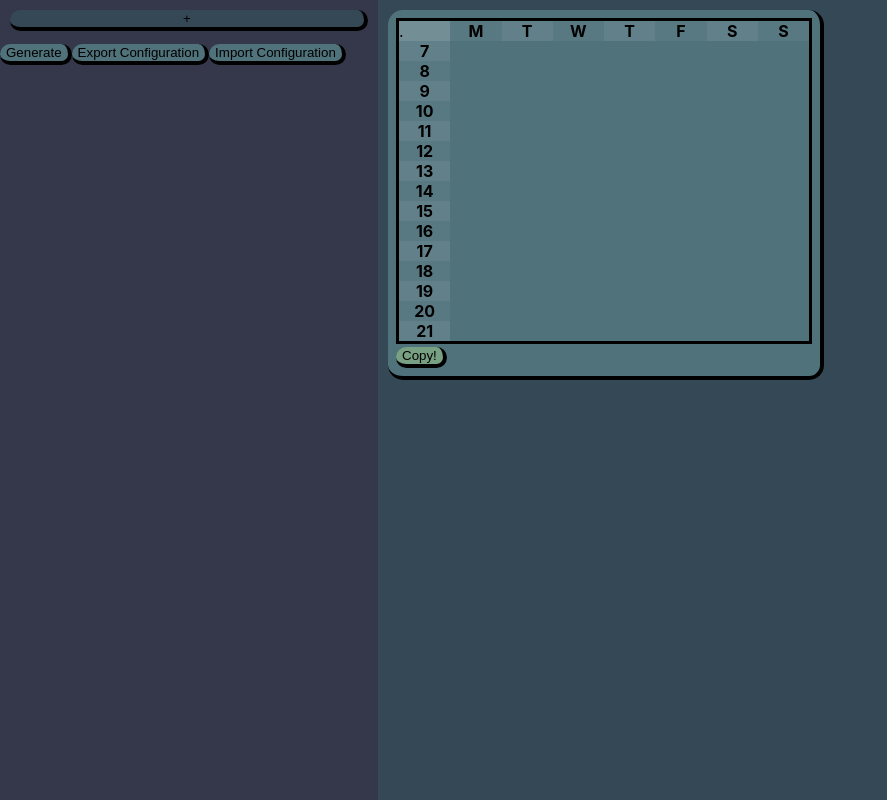
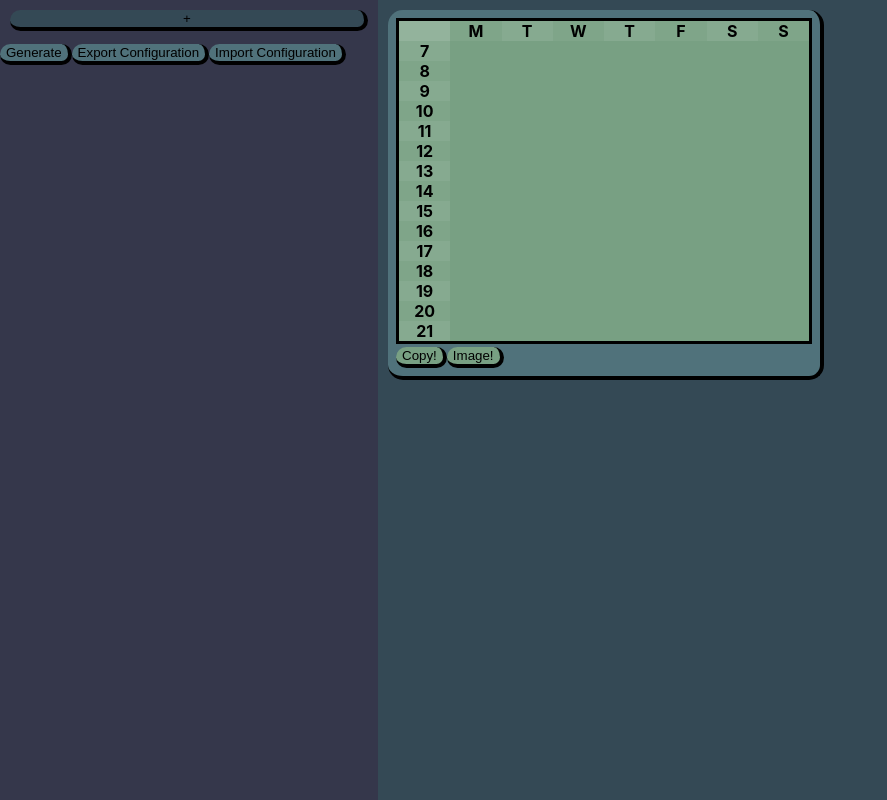
Before and after one commit to Kimbix/HorariosPlusPlus, a React (Create React App) app: page / in a window 1280 px wide. Both pictures are taken after a click on the button "Generate". Shown: the whole page, without its empty margins (0-887 px from the left). Built offline with nearby package versions, Linux system fonts and the light colour scheme.

Commit message:
feat: export as image added

```diff
--- a/package.json
+++ b/package.json
@@ -7,6 +7,8 @@
     "@testing-library/jest-dom": "^6.6.3",
     "@testing-library/react": "^16.2.0",
     "@testing-library/user-event": "^13.5.0",
+    "dom-to-image": "^2.6.0",
+    "file-saver": "^2.0.5",
     "react": "^19.0.0",
     "react-dom": "^19.0.0",
     "react-scripts": "5.0.1",
--- a/src/App.css
+++ b/src/App.css
@@ -209,10 +209,15 @@
 	grid-template-columns:  repeat(8, 1fr);
 	grid-template-rows:  repeat(180, 0.1fr);
 	border: solid 3px black;
+
+	background: var(--analogous-3);
 }
 
 .schedule-start {
 	background: rgba(255, 255, 255, 0.2);
+	color: transparent;
+	pointer-events: none;
+	user-select: none;
 }
 
 .schedule-numbers, .schedule-days-even, .schedule-days-odd  {
--- a/src/App.tsx
+++ b/src/App.tsx
@@ -1,6 +1,12 @@
 import './App.css';
 
 import React from "react";
+
+// @ts-ignore
+import { saveAs } from 'file-saver';
+
+// @ts-ignore
+import domtoimage from 'dom-to-image';
 
 import GenerateSchedules from './generate.tsx';
 
@@ -316,7 +322,7 @@ function CourseComp({ courseObject, removeCallback }: { courseObject: Course, re
 	</div>
 }
 
-function Schedule({ sections }: { sections: ScheduleSection[] }) {
+function Schedule({ id, sections }: { id: number, sections: ScheduleSection[] }) {
 	const nums = ["7", "8", "9", "10", "11", "12", "13", "14", "15", "16", "17", "18", "19", "20", "21"];
 	const days = ["M", "T", "W", "T", "F", "S", "S"]
 
@@ -327,6 +333,13 @@ function Schedule({ sections }: { sections: ScheduleSection[] }) {
 			res = res.concat("\n")
 		}
 		navigator.clipboard.writeText(res)
+	}
+
+	function toImage() {
+		const node = document.getElementById("schedule-" + id)
+		domtoimage.toPng(node).then((blob) => {
+			saveAs(blob, "schedule.png")
+		})
 	}
 
 	const [mousePosition, setMousePosition] = React.useState({
@@ -391,7 +404,7 @@ function Schedule({ sections }: { sections: ScheduleSection[] }) {
 	}
 
 	return <div className="floating-container background-analogous-2">
-		<div className="schedule">
+		<div id={"schedule-" + id} className="schedule">
 			<div className="schedule-start" style={{ "grid-column-start": "1", "grid-row": "span 12" }}> . </div>
 			{nums.map(x => <div className="schedule-numbers" style={{ "grid-column-start": "1", "grid-row": "span 12" }} >{x} </div>)}
 			{
@@ -407,6 +420,7 @@ function Schedule({ sections }: { sections: ScheduleSection[] }) {
 			}
 		</div>
 		<button className="button-analogous-3" onClick={copySectionsList} >Copy!</button>
+		<button className="button-analogous-3" onClick={toImage} >Image!</button>
 	</div>
 }
 
@@ -457,7 +471,7 @@ function App() {
 			</div>
 			<div className="generated-container">
 				<div className="grid-2x2">
-					{generated.map(element => <Schedule sections={element} />)}
+					{generated.map((element, idx) => <Schedule id={idx} sections={element} />)}
 				</div>
 			</div>
 		</div>
```
Also changed, not shown: 1 other file (tests, documents, lock files or other folders).
